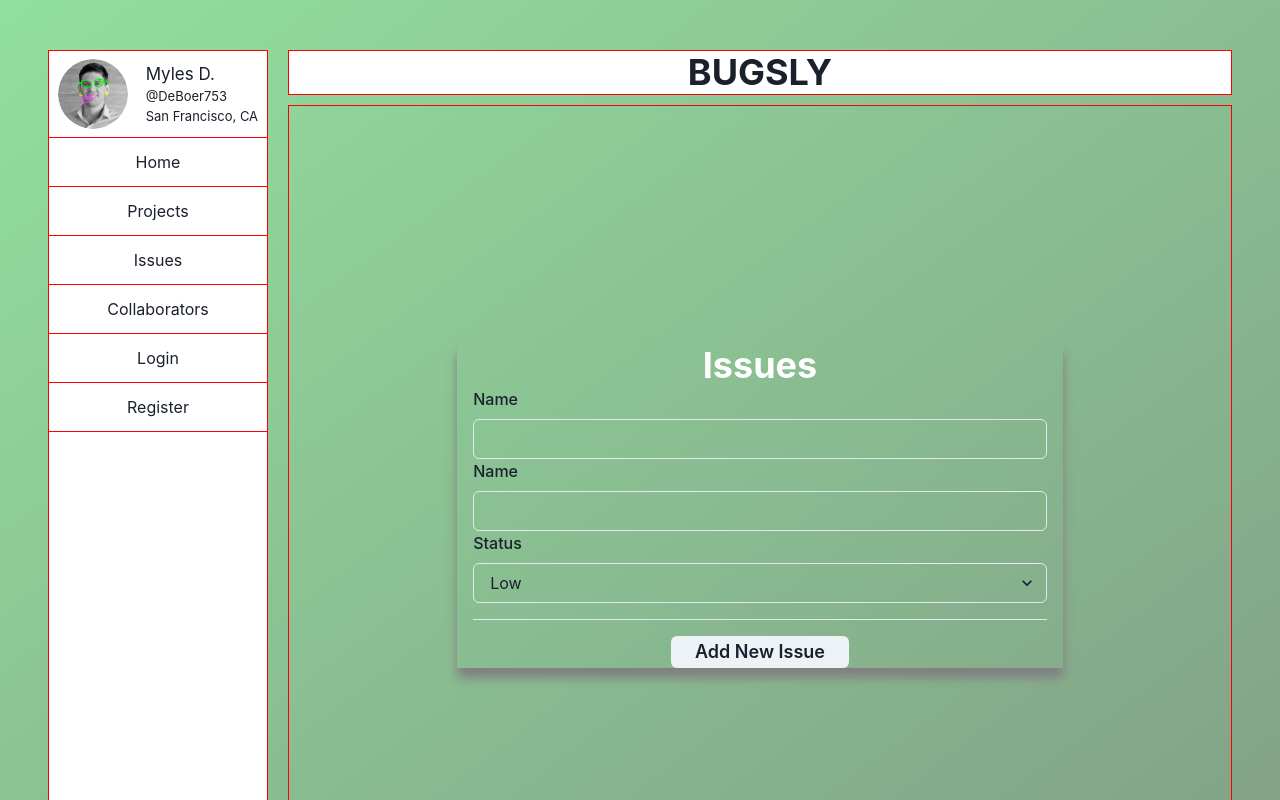
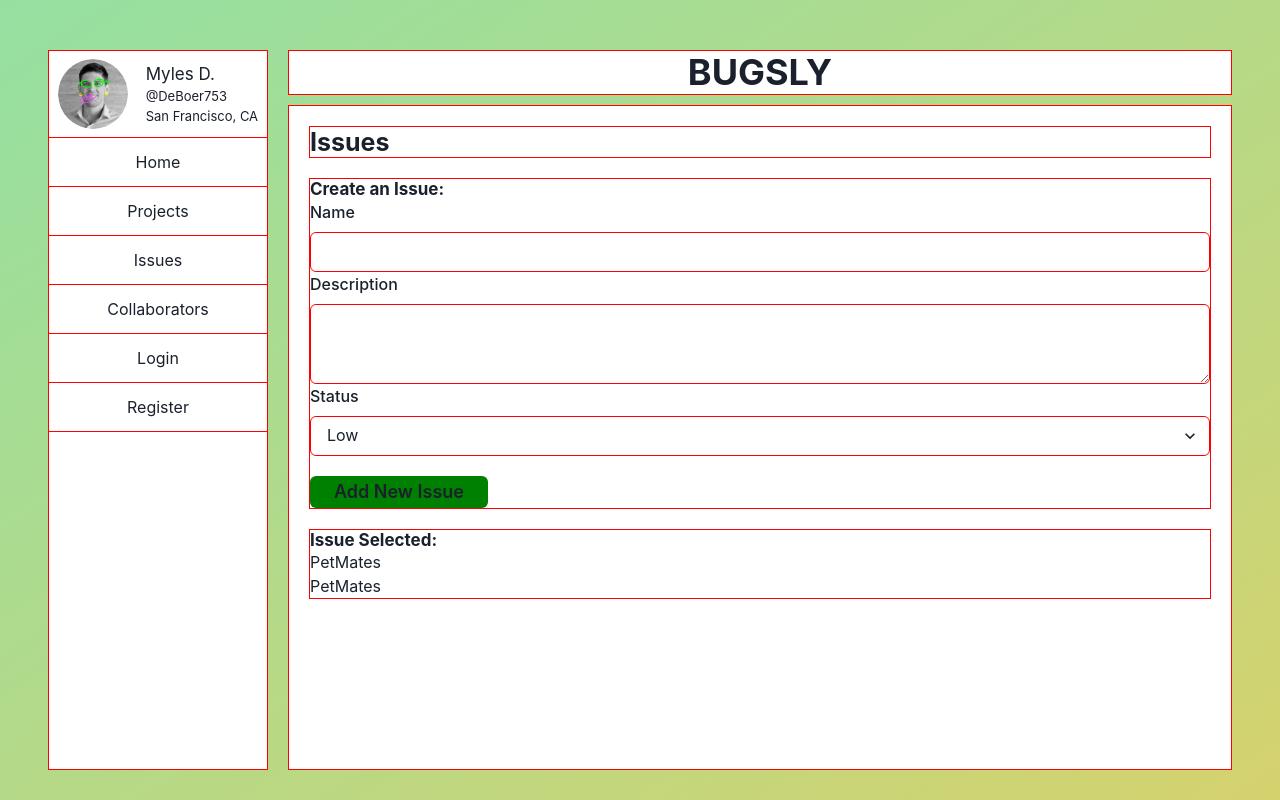
Before and after one commit to dan4422/bug-tracker-PROJECT, a React (Create React App) app in the folder client/: page /issues in a window 1280 px wide. Shown: the top 800 px of the page. Built offline with nearby package versions, Linux system fonts and the light colour scheme.

Commit message:
redesigned issues frontend

```diff
--- a/client/src/App.css
+++ b/client/src/App.css
@@ -1,5 +1,5 @@
 .App {
-  --color-a: rgba(92, 207, 111, 0.669);
-  --color-b: rgba(39, 87, 44, 0.579);
+  --color-a: rgba(42, 193, 67, 0.499);
+  --color-b: rgba(187, 181, 15, 0.609);
   background: linear-gradient(to bottom right, var(--color-a), var(--color-b));
 }
--- a/client/src/components/HomePage.jsx
+++ b/client/src/components/HomePage.jsx
@@ -10,6 +10,7 @@ import {
   TableContainer,
   Tbody,
   Td,
+  Text,
   Th,
   Thead,
   Tr,
@@ -55,7 +56,7 @@ export default function HomePage() {
             </Thead>
             <Tbody>
               <Tr>
-                <Td>@PetMates</Td>
+                <Td>PetMates</Td>
                 <Td>Cant figure out how to render pa...</Td>
                 <Td>Gerdawgdelta8</Td>
                 <Td>07/18/2022</Td>
--- a/client/src/components/Issue.jsx
+++ b/client/src/components/Issue.jsx
@@ -1,7 +1,6 @@
 // CHAKRA:
 
-import { Button, FormControl, FormLabel, Heading, Input, Select, StackDivider, VStack } from '@chakra-ui/react'
-
+import { Box, Button, FormControl, FormLabel, Heading, Input, Select, Text, Textarea } from '@chakra-ui/react'
 import { useState } from 'react'
 import { useNavigate } from 'react-router-dom'
 
@@ -36,39 +35,57 @@ export default function Issue() {
       .catch(() => {})
   }
   return (
-    <>
-      <form onSubmit={handleSubmit}>
-        <Heading style={{ textAlign: 'center', color: 'white' }}>Issues</Heading>
-        <VStack divider={<StackDivider borderColor="gray.200" />} spacing={4}>
-          <FormControl>
+    <Box>
+      <Box border="1px" borderColor="red" mb={5}>
+        <Heading fontSize={25}>Issues</Heading>
+      </Box>
+      <FormControl onSubmit={handleSubmit} border="1px" borderColor="red" mb={5}>
+        <Heading fontSize={17}>Create an Issue:</Heading>
         <FormLabel htmlFor="name">Name</FormLabel>
         <Input
+          border="1px"
+          borderColor="red"
           id="name"
           type="name"
           required
           value={issue.name}
           onChange={(e) => updateIssue('name', e.target.value)}
         ></Input>
-            <FormLabel htmlFor="name">Name</FormLabel>
-            <Input
+        <FormLabel htmlFor="name">Description</FormLabel>
+        <Textarea
+          border="1px"
+          borderColor="red"
           id="name"
           type="name"
           required
           value={issue.description}
           onChange={(e) => updateIssue('description', e.target.value)}
-            ></Input>
+        ></Textarea>
         <FormLabel htmlFor="status">Status</FormLabel>
-            <Select id="status" required value={issue.status} onChange={(e) => updateIssue('status', e.target.value)}>
+        <Select
+          border="1px"
+          borderColor="red"
+          mb={5}
+          id="status"
+          required
+          value={issue.status}
+          onChange={(e) => updateIssue('status', e.target.value)}
+        >
           <option value="Low">Low</option>
           <option value="Medium">Medium</option>
           <option value="High">High</option>
         </Select>
-          </FormControl>
-          <Button type="submit" h="2rem" size="lg">
+        <Button type="submit" h="2rem" size="lg" bg="green">
           Add New Issue
         </Button>
-        </VStack>
-      </form>
-    </>
+      </FormControl>
+      <Box border="1px" borderColor="red">
+        <Heading fontSize={17}>Issue Selected:</Heading>
+        <Box>
+          <Text>PetMates</Text>
+          <Text>PetMates</Text>
+        </Box>
+      </Box>
+    </Box>
   )
 }
--- a/client/src/components/ProjectDisplay.jsx
+++ b/client/src/components/ProjectDisplay.jsx
@@ -9,9 +9,7 @@ function ProjectDisplay() {
   if (isLoading || isError) return null
   return (
     <Flex flexDirection="column">
-      {data.map((project) => (
-        <ProjectResult key={project.id} project={project} />
-      ))}
+      {data && data.map((project) => <ProjectResult key={project.id} project={project} />)}
     </Flex>
   )
 }
--- a/client/src/redux/services/projects.js
+++ b/client/src/redux/services/projects.js
@@ -2,11 +2,11 @@ import { createApi, fetchBaseQuery } from '@reduxjs/toolkit/query/react'
 
 export const projectsApiSlice = createApi({
   reducerPath: 'projects',
-  baseQuery: fetchBaseQuery({ baseUrl: '/api/v1/' }),
+  baseQuery: fetchBaseQuery({ baseUrl: '/api/v1/projects' }),
   tagTypes: ['Project'],
   endpoints: (builder) => ({
     getProjects: builder.query({
-      query: () => '/projects',
+      query: () => '/',
       providesTags: ['Project'],
     }),
     addNewProject: builder.mutation({
--- a/client/src/routes/Issues.jsx
+++ b/client/src/routes/Issues.jsx
@@ -1,5 +1,5 @@
 // CHAKRA:
-import { Box, Container } from '@chakra-ui/react'
+import { Box } from '@chakra-ui/react'
 
 // COMPONENTS:
 import Issue from '../components/Issue'
@@ -7,14 +7,8 @@ import Issue from '../components/Issue'
 // ISSUES:
 export default function Issues() {
   return (
-    <>
-      <div style={{ height: '100vh', display: 'flex', justifyContent: 'center', alignItems: 'center' }}>
-        <Container style={{ boxShadow: '0px 10px 10px gray' }}>
-          <Box>
-            <Issue />
-          </Box>
-        </Container>
-      </div>
-    </>
+    <Box bg="white" p={5} w="100%" h="100%">
+      <Issue />
+    </Box>
   )
 }
```
Lines whose indentation alone changed are shown as unchanged.
